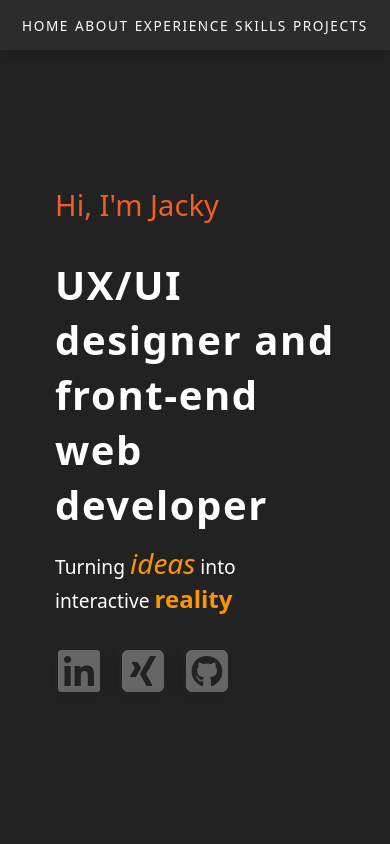
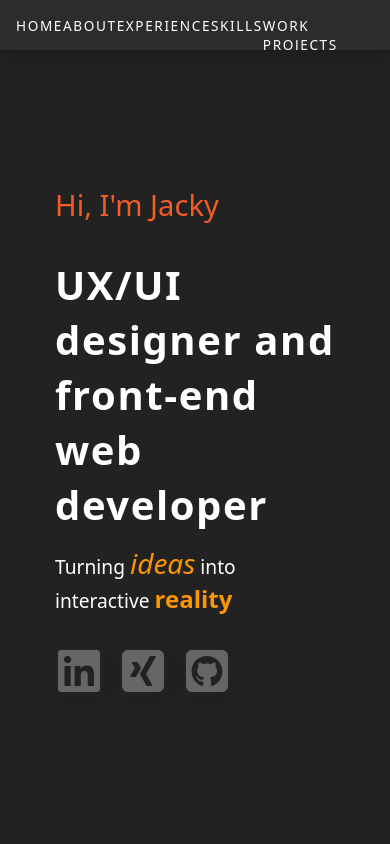
Before and after one commit to JMenkeGit/personal-website, a React (Create React App) app: page / in a window 390 px wide. Shown: the top 844 px of the page. Built offline with nearby package versions, Linux system fonts and the light colour scheme.

Commit message:
Navbar fix for mobile screen

```diff
--- a/src/components/hero/Navbar.tsx
+++ b/src/components/hero/Navbar.tsx
@@ -4,35 +4,20 @@ const Navbar: FC = () => {
   return (
     <nav className='navbar'>
       <div className='nav-links'>
-        <a
-          href='https://jacqueline-menke.netlify.app/#home'
-          className='nav-link'
-        >
+        <a href='#home' className='nav-link'>
           <span>home</span>
         </a>
-        <a
-          href='https://jacqueline-menke.netlify.app/#about'
-          className='nav-link'
-        >
+        <a href='#about' className='nav-link'>
           <span>about</span>
         </a>
-        <a
-          href='https://jacqueline-menke.netlify.app/#experience'
-          className='nav-link'
-        >
+        <a href='#experience' className='nav-link'>
           <span>experience</span>
         </a>
-        <a
-          href='https://jacqueline-menke.netlify.app/#skills'
-          className='nav-link'
-        >
+        <a href='#skills' className='nav-link'>
           <span>skills</span>
         </a>
-        <a
-          href='https://jacqueline-menke.netlify.app/#projects'
-          className='nav-link'
-        >
-          <span>projects</span>
+        <a href='#projects' className='nav-link'>
+          <span>work projects</span>
         </a>
       </div>
     </nav>
```
